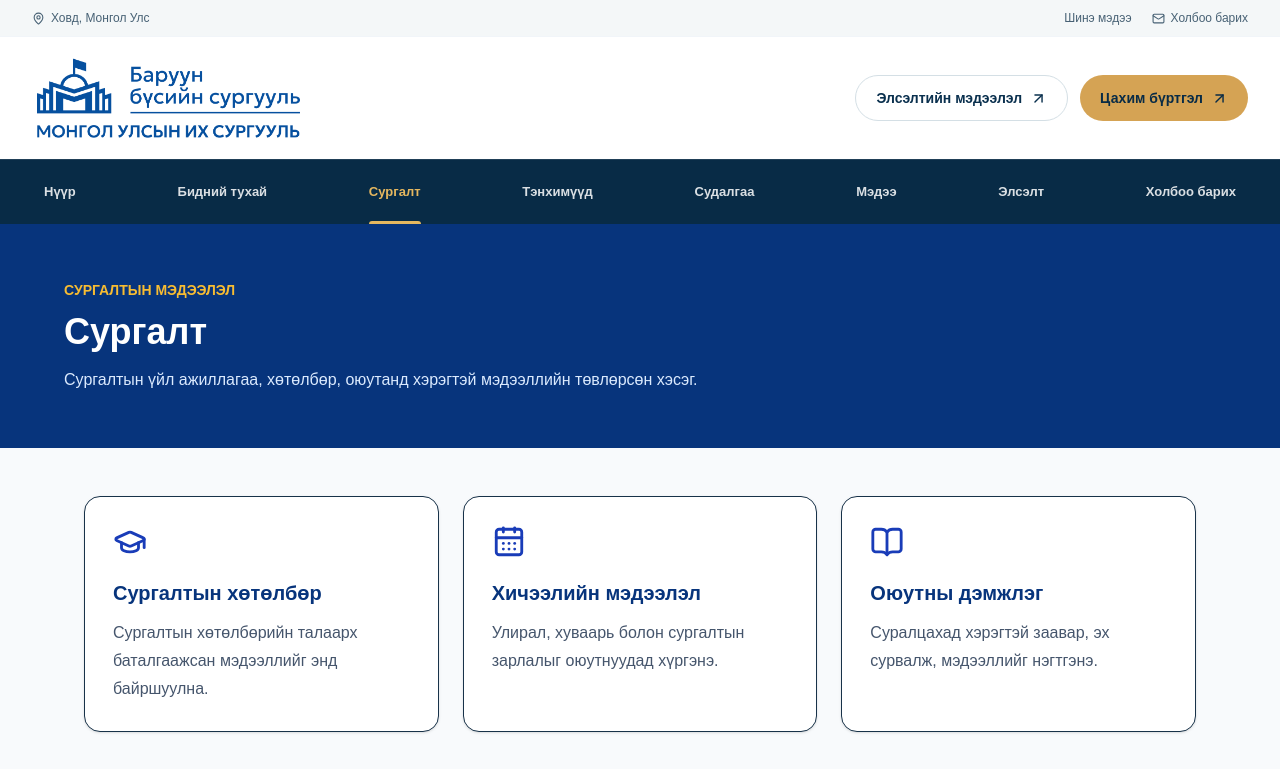
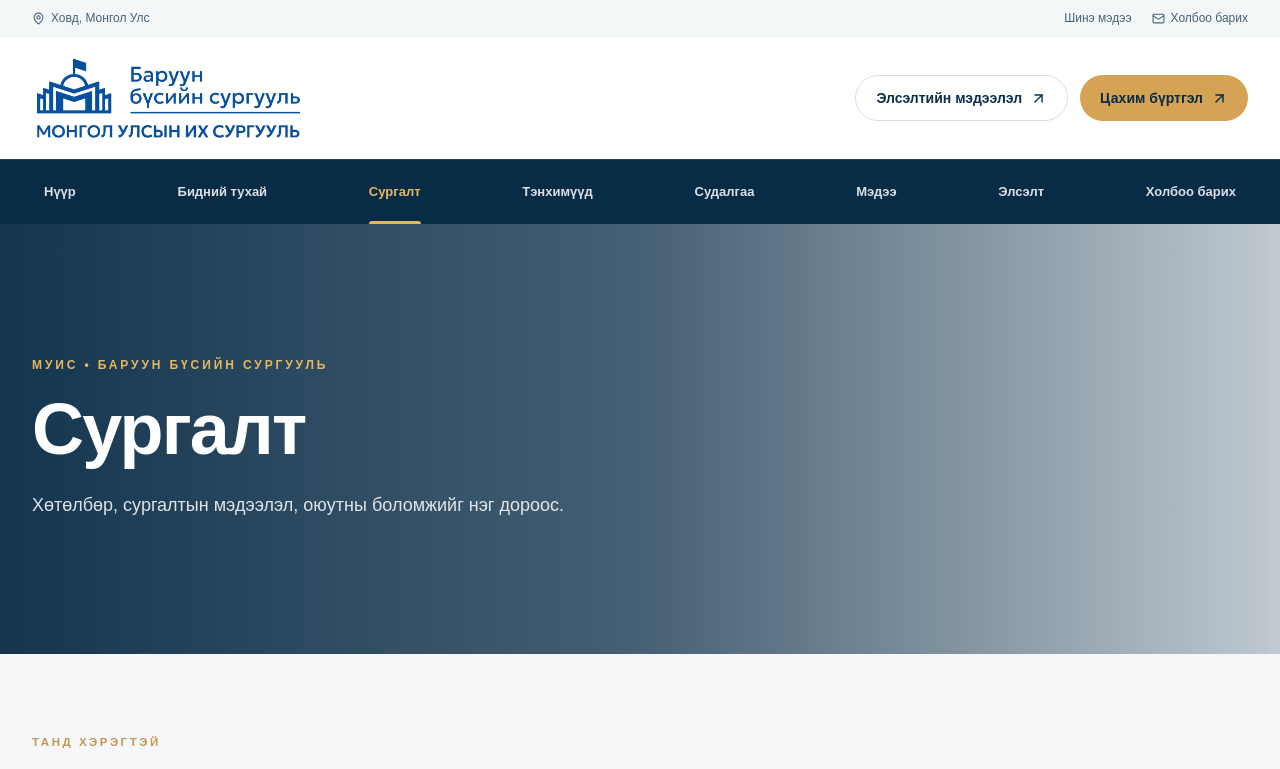
Before and after one commit to amarbatdelgermaa-cell/university-one, a Next.js app: page /academics in a window 1280 px wide. Shown: the top 769 px of the page. Built offline with nearby package versions, Linux system fonts and the light colour scheme.

Commit message:
Redesign Сургалт page with unified image-led layout

```diff
--- a/app/academics/page.tsx
+++ b/app/academics/page.tsx
@@ -1,22 +1,19 @@
 import Link from "next/link";
-import { ArrowRight, BookOpen, CalendarDays, GraduationCap } from "lucide-react";
-
-export const metadata = { title: "Сургалт | МУИС-ийн Баруун бүсийн сургууль" };
-export default function AcademicsPage() {
-  return <main className="min-h-screen bg-slate-50">
-    <section className="bg-[#07347C] px-5 py-14 text-white"><div className="mx-auto max-w-6xl">
-      <p className="text-sm font-bold text-[#F7BC32]">СУРГАЛТЫН МЭДЭЭЛЭЛ</p><h1 className="mt-3 text-4xl font-bold">Сургалт</h1>
-      <p className="mt-4 max-w-3xl text-blue-100">Сургалтын үйл ажиллагаа, хөтөлбөр, оюутанд хэрэгтэй мэдээллийн төвлөрсөн хэсэг.</p>
-    </div></section>
-    <section className="mx-auto grid max-w-6xl gap-6 px-5 py-12 md:grid-cols-3">
-      {[
-        { title: "Сургалтын хөтөлбөр", text: "Сургалтын хөтөлбөрийн талаарх баталгаажсан мэдээллийг энд байршуулна.", icon: GraduationCap },
-        { title: "Хичээлийн мэдээлэл", text: "Улирал, хуваарь болон сургалтын зарлалыг оюутнуудад хүргэнэ.", icon: CalendarDays },
-        { title: "Оюутны дэмжлэг", text: "Суралцахад хэрэгтэй заавар, эх сурвалж, мэдээллийг нэгтгэнэ.", icon: BookOpen },
-      ].map(({title,text,icon:Icon})=><article key={title} className="rounded-2xl border bg-white p-7 shadow-sm"><Icon size={34} className="text-blue-800"/>
-        <h2 className="mt-5 text-xl font-bold text-[#07347C]">{title}</h2><p className="mt-3 leading-7 text-slate-600">{text}</p>
-      </article>)}
-    </section>
-    <div className="mx-auto max-w-6xl px-5 pb-16"><Link href="/news" className="inline-flex items-center gap-2 rounded-full bg-[#F7BC32] px-6 py-3 font-semibold text-[#07347C]">Сургалтын мэдээ үзэх <ArrowRight size={17}/></Link></div>
-  </main>;
-}
+import { ArrowRight } from "lucide-react";
+export const metadata={title:"Сургалт | МУИС-ийн Баруун бүсийн сургууль"};
+// Нэгдсэн загвар: зурагтай танилцуулга болон хэрэгтэй холбоосууд.
+export default function Page(){const cards=[{"title":"Тэнхимүүд","description":"Сургуулийн тэнхимүүдийн мэдээлэл","href":"/schools"},{"title":"Номын сан","description":"Суралцахад хэрэгтэй эх сурвалж","href":"/library"},{"title":"Мэдээ","description":"Сургалтын зар, үйл явдал","href":"/news"}];return <main className="min-h-screen bg-[#f5f7f8]">
+ <section className="relative isolate min-h-[430px] overflow-hidden bg-[#082b46] text-white">
+  <img src="/bbsurguuli.webp" alt="" className="absolute inset-0 -z-20 h-full w-full object-cover"/>
+  <div className="absolute inset-0 -z-10 bg-gradient-to-r from-[#082b46]/95 via-[#082b46]/75 to-[#082b46]/25"/>
+  <div className="mx-auto flex min-h-[430px] max-w-7xl flex-col justify-center px-6 py-20 md:px-8">
+   <p className="text-xs font-extrabold tracking-[.24em] text-[#e5b75f]">МУИС • БАРУУН БҮСИЙН СУРГУУЛЬ</p>
+   <h1 className="mt-5 text-5xl font-black tracking-tight md:text-7xl">Сургалт</h1>
+   <p className="mt-6 max-w-xl text-lg leading-8 text-white/85">Хөтөлбөр, сургалтын мэдээлэл, оюутны боломжийг нэг дороос.</p>
+  </div>
+ </section>
+ <section className="mx-auto max-w-7xl px-6 py-20 md:px-8"><p className="site-kicker">ТАНД ХЭРЭГТЭЙ</p><h2 className="site-title mt-3">Мэдээлэлтэй танилцах</h2>
+ <div className="mt-10 grid gap-6 md:grid-cols-3">{cards.map((item,index)=><Link key={item.href} href={item.href} className="site-card group flex min-h-64 flex-col p-8 transition duration-300 hover:-translate-y-1"><span className="text-sm font-extrabold text-[#bd8e42]">0{index+1} / 03</span><h3 className="mt-8 text-2xl font-extrabold text-[#0a304e]">{item.title}</h3><p className="mt-3 leading-7 text-slate-600">{item.description}</p><span className="mt-auto inline-flex items-center gap-2 pt-6 text-sm font-bold text-[#0a304e]">Дэлгэрэнгүй <ArrowRight size={17} className="transition group-hover:translate-x-1"/></span></Link>)}</div>
+ </section>
+ <section className="bg-[#eaf0f3] px-6 py-16 md:px-8"><div className="mx-auto flex max-w-7xl flex-wrap items-center justify-between gap-6"><div><h2 className="text-2xl font-extrabold text-[#0a304e]">Дэлгэрэнгүй мэдээлэл хэрэгтэй юу?</h2><p className="mt-3 text-slate-600">Холбоо барих хэсгээр дамжуулан мэдээлэл аваарай.</p></div><Link href="/contact" className="inline-flex items-center gap-2 rounded-full bg-[#082b46] px-6 py-4 text-sm font-bold text-white transition hover:bg-[#16557b]">Холбоо барих <ArrowRight size={18}/></Link></div></section>
+ </main>}
```
